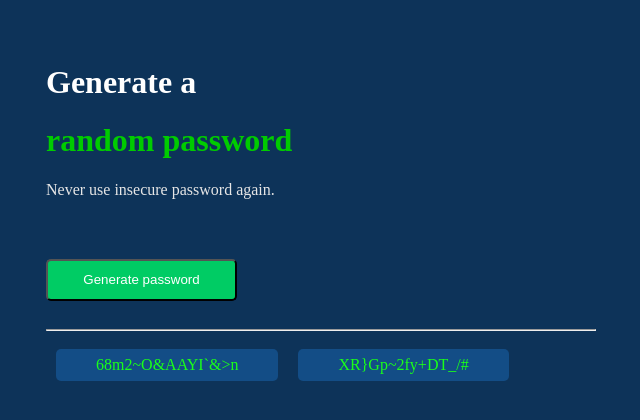
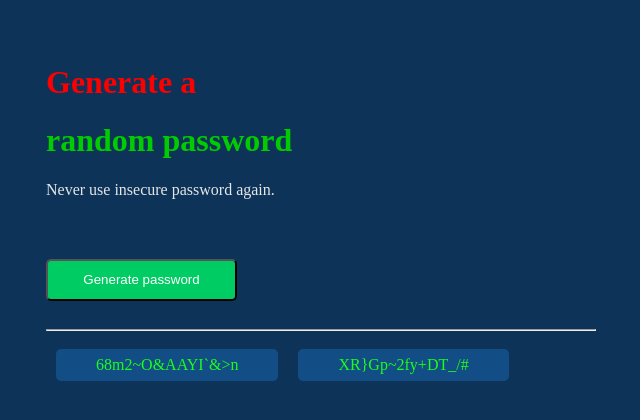
Before and after one commit to Tin797/Password-generator, a plain HTML site: page index.html in a window 1280 px wide. Shown: the whole page, without its empty margins (6-646 px from the left). Drawn offline with Linux system fonts and the light colour scheme.

Commit message:
UI-1-issue
change form     color: white;
to color: rgb(250, 0, 0);

```diff
--- a/index.css
+++ b/index.css
@@ -10,7 +10,7 @@ body {
     height: 550px;
 }
 #ft-line{
-    color: white;
+    color: rgb(250, 0, 0);
 }
 #text-el{
     color: rgb(230, 230, 230);
```
